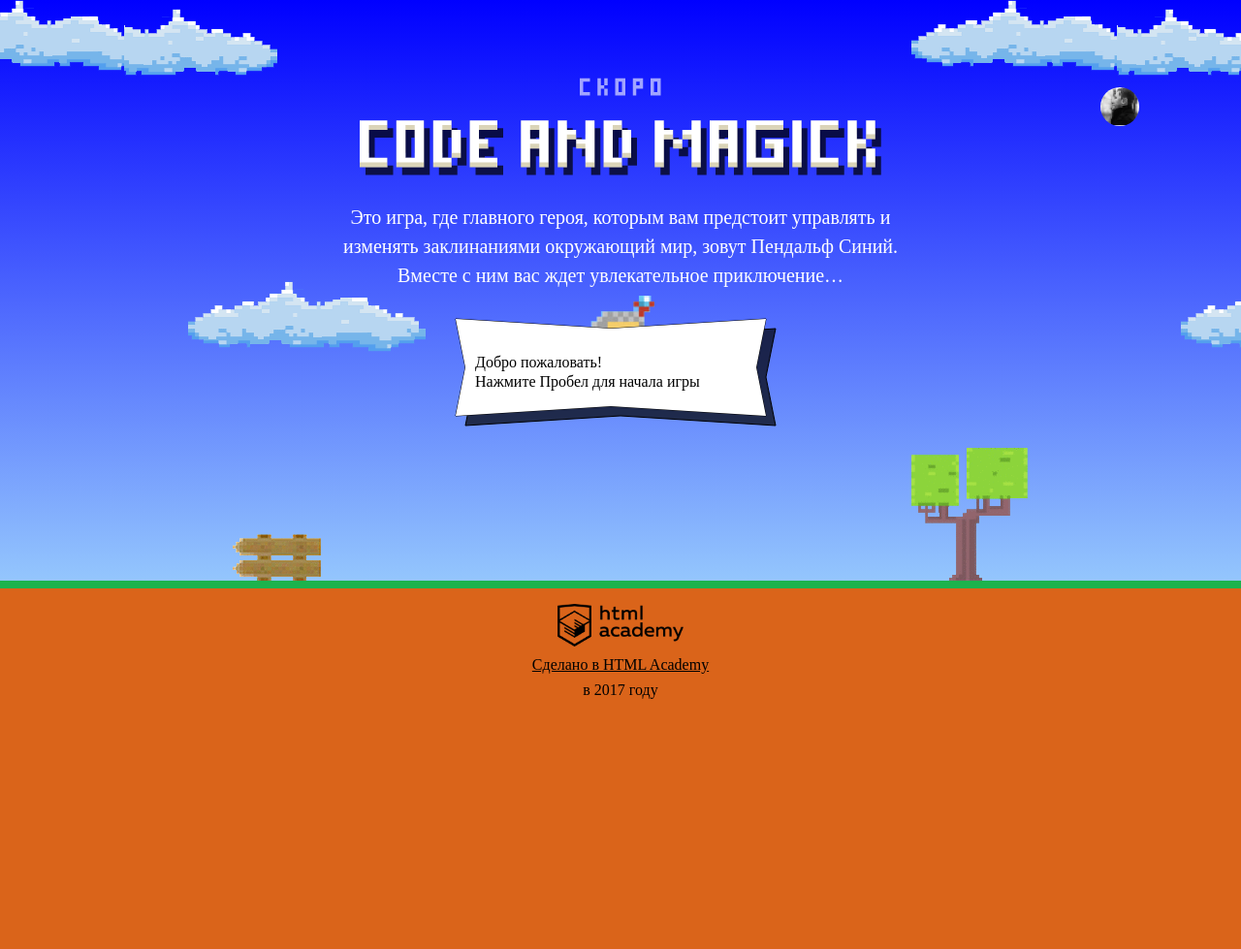
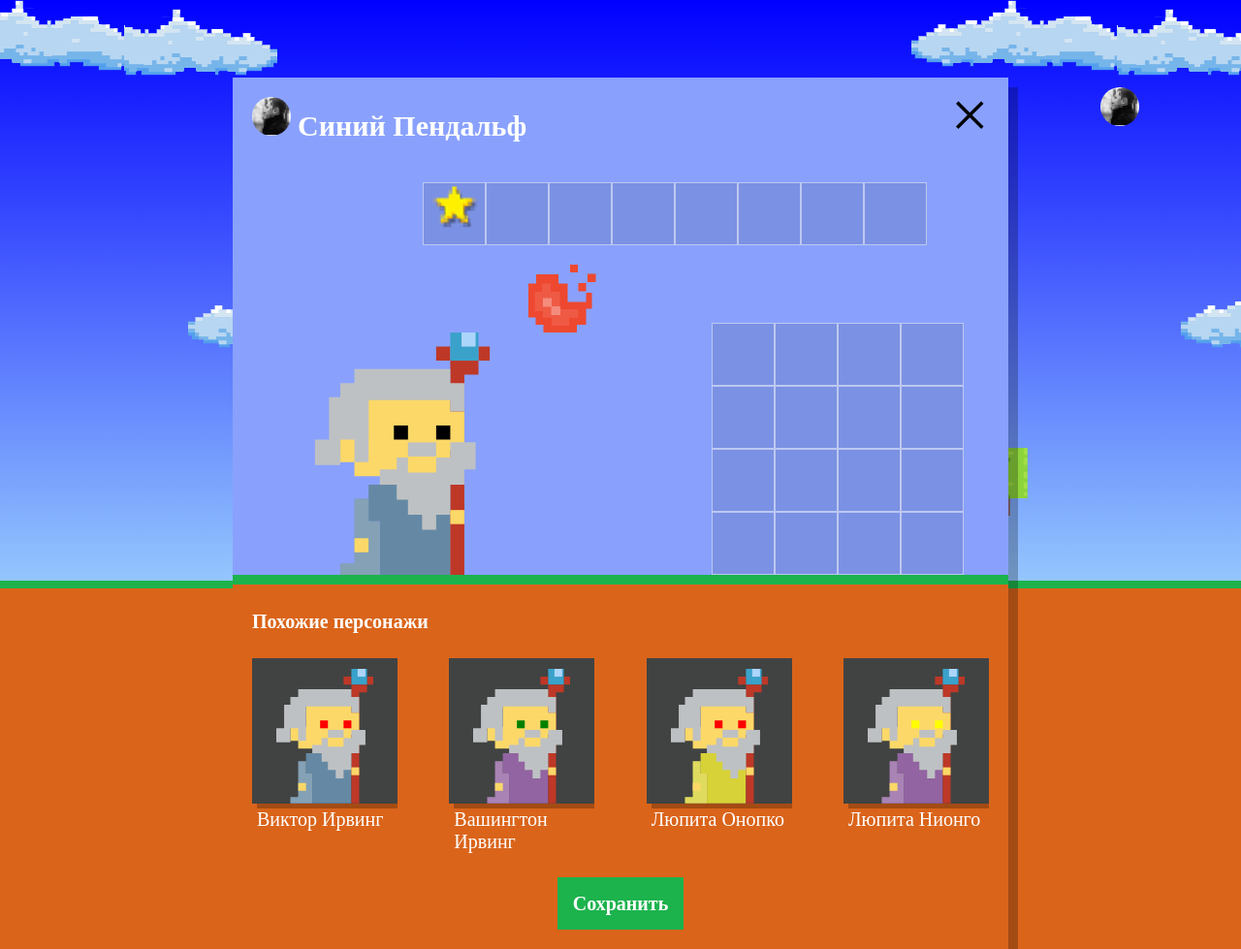
Before and after one commit to ailuka/34438-code-and-magick-19, a website: page index.html in a window 1280 px wide. Shown: the whole page at 97% size. Before the commit the page ends 800 px from the top, so only its background shows below. Drawn offline with Linux system fonts and the light colour scheme; a web font is replaced by a local one.

Commit message:
Выводит похожих волшебников в блок с классом setup-similar-list

```diff
--- a/index.html
+++ b/index.html
@@ -202,6 +202,7 @@
   }
 
 </script>
+<script src="js/setup.js"></script>
 <script src="js/stat.js"></script>
 <script src="js/game.js"></script>
 
--- /dev/null
+++ b/js/setup.js
@@ -0,0 +1,84 @@
+'use strict';
+
+var WIZARD_NAMES = ['Иван', 'Хуан Себастьян', 'Мария', 'Кристоф', 'Виктор', 'Юлия', 'Люпита', 'Вашингтон'];
+var WIZARD_SURNAMES = ['да Марья', 'Верон', 'Мирабелла', 'Вальц', 'Онопко', 'Топольницкая', 'Нионго', 'Ирвинг'];
+var COAT_COLOR = ['rgb(101, 137, 164)', 'rgb(241, 43, 107)', 'rgb(146, 100, 161)', 'rgb(56, 159, 117)', 'rgb(215, 210, 55)', 'rgb(0, 0, 0)'];
+var EYES_COLOR = ['black', 'red', 'blue', 'yellow', 'green'];
+
+/**
+ * @description function to get a random item from an array.
+ * @param {array} arrayList
+ * @return {*} returns a random item from the array.
+ */
+var getRandom = function (arrayList) {
+  return arrayList[Math.floor(Math.random() * arrayList.length)];
+};
+
+/**
+ * @description function to generate a random wizard.
+ * @return {object} returns a wizard.
+ */
+var generateOneWizard = function () {
+  return {
+    name: getRandom(WIZARD_NAMES) + ' ' + getRandom(WIZARD_SURNAMES),
+    coatColor: getRandom(COAT_COLOR),
+    eyesColor: getRandom(EYES_COLOR)
+  };
+};
+
+/**
+ * @description function generates a desired number of wizard objects.
+ * @param {number} num - a number of wizards to generate.
+ * @return {array} an array of objects with a number of wizards.
+ */
+var generateAllWizards = function (num) {
+  var wizards = [];
+  for (var i = 0; i < num; i++) {
+    wizards[i] = generateOneWizard();
+  }
+
+  return wizards;
+};
+
+/**
+ * @description function renders one wizard.
+ * @param {object} wizard
+ * @param {object} similarWizard - HTML element object that will contain a wizard.
+ * @return {object} wizard HTML element.
+ */
+var renderOneWizard = function (wizard, similarWizard) {
+  var wizardElement = similarWizard.cloneNode(true);
+
+  wizardElement.querySelector('.setup-similar-label').textContent = wizard.name;
+  wizardElement.querySelector('.wizard-coat').style.fill = wizard.coatColor;
+  wizardElement.querySelector('.wizard-eyes').style.fill = wizard.eyesColor;
+
+  return wizardElement;
+};
+
+/**
+ * Function renders all wizards in HTML block with a class of setup-similar-list.
+ */
+var renderAllWizards = function () {
+  var similarListElement = document.querySelector('.setup-similar-list');
+  var similarWizardTemplate = document.querySelector('#similar-wizard-template').content.querySelector('.setup-similar-item');
+  var wizards = generateAllWizards(4);
+  var fragment = document.createDocumentFragment();
+
+  for (var i = 0; i < wizards.length; i++) {
+    fragment.appendChild(renderOneWizard(wizards[i], similarWizardTemplate));
+  }
+
+  similarListElement.appendChild(fragment);
+};
+
+/**
+ * Function shows HTML block with similar wizards.
+ */
+var showSimilarWizards = function () {
+  document.querySelector('.setup').classList.remove('hidden');
+  document.querySelector('.setup-similar').classList.remove('hidden');
+};
+
+renderAllWizards();
+showSimilarWizards();
```
